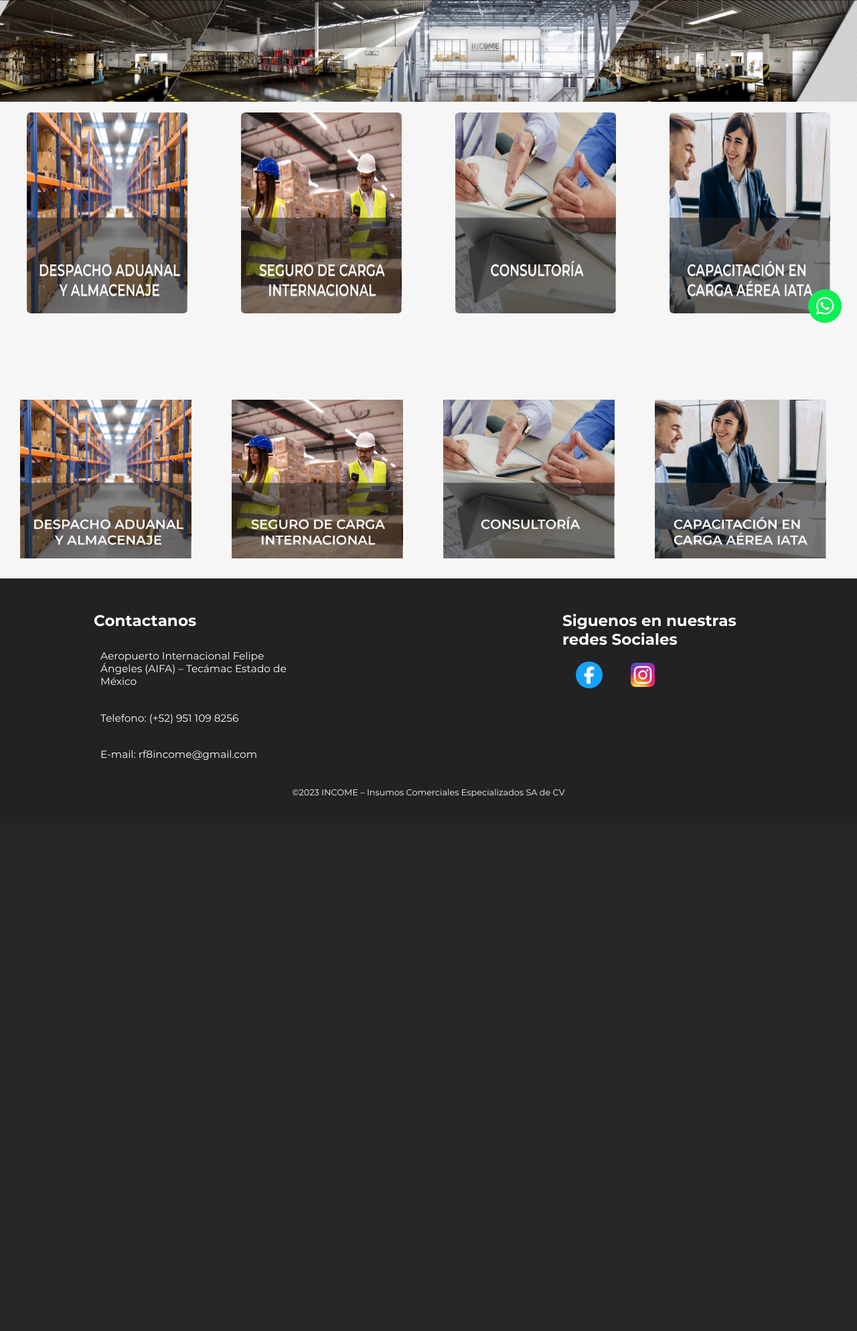
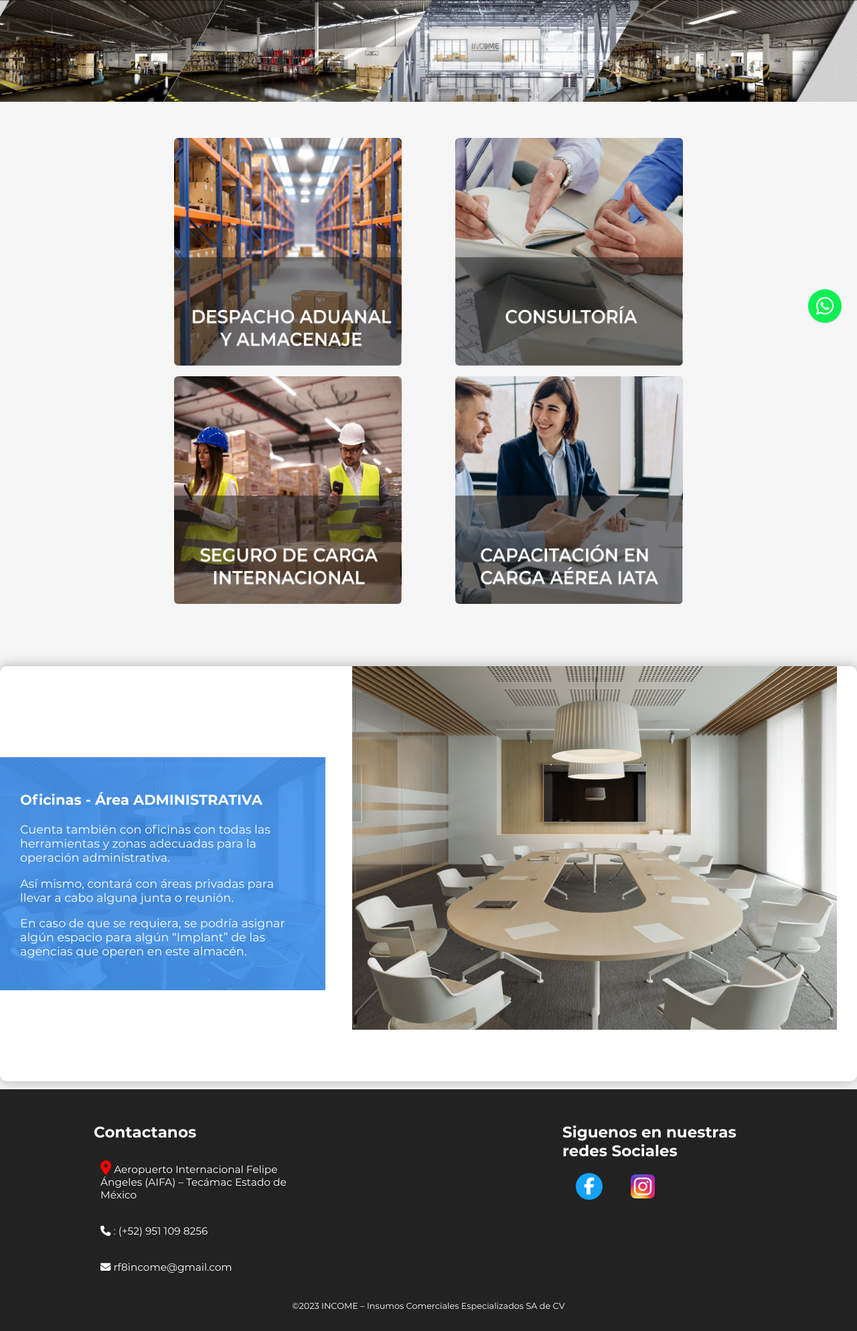
Before and after one commit to UrielMorales2/INCOME, a PHP site: page /servicios.html in a window 1280 px wide. Shown: the part 298-2286 px from the top of the page at 67% size. Before the commit the page ends 1489 px from the top, so only its background shows below. Run offline with PHP 8.4, Linux system fonts and the light colour scheme; some libraries are stand-ins or nearby versions.

Commit message:
prueba b4

```diff
--- a/contacto.html
+++ b/contacto.html
@@ -117,7 +117,6 @@
 
 
 
-
     <!-- <div class="modalWrap">
         <div class="mensaje_modal">
             <h3 class="tect_modal">Debe de llenar estos campos</h3>
--- a/css/servicios.css
+++ b/css/servicios.css
@@ -217,6 +217,7 @@ img{
     border-radius: 6px;
     box-shadow: rgba(0,0,0,0.50);
     cursor: pointer;
+
 }
 
 .img_cap{
@@ -278,6 +279,12 @@ img{
         margin-top: 0;
         /* border: 5px solid red; */
     }
+
+    .contenedor_imagenes{
+        display: flex;
+        flex-direction: column;
+
+    }
 }
 
 
@@ -289,6 +296,36 @@ img{
     .menu-header_nosotros{
         display: flex;
       }
+      .contenedor_imagenes{
+        flex-direction: row;
+        padding-top: 3%;
+        padding-bottom: 3%;
+    }
+    .contenedor_imagenes figure{
+        height: 340px;
+        width: 340px;
+    }
+}
+@media screen and (min-width:1500px){
+    .contenedor1{
+        display: flex;
+        width: 50%;
+        flex-direction: row;
+        padding-left: 5%;
+    }
+    .contenedor2{
+        display: flex;
+        width: 50%;
+        flex-direction: row;
+    }
+    .img_cap{
+        width: 100%;
+
+    }
+    .contenedor_imagenes figure{
+        height: 340px;
+        width: 360px;
+    }
 }
 
 
@@ -296,4 +333,6 @@ img{
     .container{
       width: 1400px;
     }
+
+
 }
--- a/servicios.html
+++ b/servicios.html
@@ -9,6 +9,7 @@
     <link rel="stylesheet" href="css/font.css">
     <link rel="stylesheet" href="css/servicios.css">
     <link rel="stylesheet" href="css/estilos.css">
+    <link rel="stylesheet" href="css/contacto.css">
     <script src="https://kit.fontawesome.com/cedfbf939d.js" crossorigin="anonymous"></script>
     <title>INCOME | SERVICIOS</title>
 </head>
@@ -56,6 +57,7 @@
 
 
     <div class="contenedor_imagenes">
+        <div class="contenedor1">
             <figure>
                 <img class="img_cap" src="img/Despacho-serv.jpg" alt="">
                 <div class="capa">
@@ -70,6 +72,8 @@
                     <p class="texto_i">Lorem ipsum dolor sit amet consectetur adipisicing elit. Dolorem explicabo itaque maxime beatae quos reprehenderit cupiditate laboriosam quaerat at debitis recusandae, necessitatibus accusantium aperiam quod excepturi temporibus molestias, corrupti atque?</p>
                 </div>
             </figure>
+        </div>
+        <div class="contenedor2">
             <figure>
                 <img class="img_cap" src="img/Capacitacion-serv.jpg" alt="">
                 <div class="capa">
@@ -86,6 +90,36 @@
             </figure>
         </div>
 
+    </div>
+
+    <main class="mainContacto">
+        <seccion  class="group contact">
+            <!-- <h2 class="group__title">Contactenos </h2> -->
+            <div class="containerContacto container--flex_contacto">
+                <section class="contact_info" style="background-image: url('img/sala.jpg')">
+                    <div class="contact-information columnContacto column--50Contacto">
+                        <!-- <span class="fa fa-user-circle"></span> -->
+                        <h3 class="column__titleContacto">Oficinas - Área ADMINISTRATIVA</h3>
+                        <p class="column__txtContacto">
+                            Cuenta  también con oficinas con todas las herramientas y zonas
+                            adecuadas para la operación administrativa.
+                        </p>
+                        <p class="column__txtContacto">
+                            Así mismo, contará con áreas privadas para llevar a cabo alguna junta o
+                            reunión.
+                        </p>
+                        <p class="column__txtContacto">
+                            En caso de que se requiera, se podría asignar algún espacio para algún
+                            “Implant” de las agencias que operen en este almacén.
+                        </p>
+                    </div>
+                </section>
+                <form action="" class="form_contact">
+                   <img src="img/sala.jpg" alt="">
+                </form>
+            </div>
+        </seccion>
+    </main>
 
 
 
@@ -94,11 +128,11 @@
 
 
 
+
+<!--
      <main class="main">
          <div class="group gallery">
-             <h2 class="group__title"></h2>
-             <!-- <div class="container container--flex contenedorServicios" > -->
-             <div class="containerServicios container--flex_servicios contenedorServicios" >
+             <h2 class="group__title"></h2>             <div class="containerServicios container--flex_servicios contenedorServicios" >
 
                     <a href="" class="galerry__img  galerry__img--small"><img src="img/Despacho-serv.jpg" alt="" ></a>
                     <img src="img/CargaInter-serv.jpg" alt="" class="galerry__img galerry__img--small">
@@ -106,7 +140,7 @@
                     <img src="img/CapacIATA-serv.jpg" alt="" class="galerry__img  galerry__img--small" >
              </div>
          </div>
-     </main>
+     </main> -->
 
 
 
@@ -150,13 +184,12 @@
 
             <div class="column column--33">
                <h2 class="column__title">Contactanos</h2>
-              <p class="column__txt" >Aeropuerto Internacional Felipe Ángeles (AIFA) – Tecámac Estado de México </p>
-               <p class="column__txt">Telefono: (+52) 951 109 8256 </p>
-               <p class="column__txt">E-mail: rf8income@gmail.com</p>
+               <p class="column__txt" ><i class="fa-solid fa-location-dot"></i> Aeropuerto Internacional Felipe Ángeles (AIFA) – Tecámac Estado de México </p>
+               <p class="column__txt"><i class="fa-solid fa-phone"></i> : (+52) 951 109 8256 </p>
+               <p class="column__txt"><i class="fa-sharp fa-solid fa-envelope"></i> rf8income@gmail.com</p>
             </div>
-            <div class="column column--33">
-                <h2 class="column__title"></h2>
-                <p class="column__txt"></p>
+            <div class="column column--33 ocul">
+
             </div>
             <div class="column column--33">
                 <h2 class="column__title">Siguenos en nuestras redes Sociales</h2>
```
Also changed, not shown: 14Febrero.html (deleted, +0 -181 lines), img/andrea/WhatsApp Image 2023-02-14 at 16.52.08 (1).jpeg (deleted), img/andrea/WhatsApp Image 2023-02-14 at 16.52.08.jpeg (deleted), img/andrea/WhatsApp Image 2023-02-14 at 16.52.09 (1).jpeg (deleted), img/andrea/WhatsApp Image 2023-02-14 at 16.52.09.jpeg (deleted), img/andrea/andy.jpeg (deleted), img/experincia.jpg (added), img/oficina.jpg (added), img/sala-juntas-mesas-reunion-ofinet-malaga-marbella.jpg (added), img/sala.jpg (added). Lines whose indentation alone changed are shown as unchanged.
